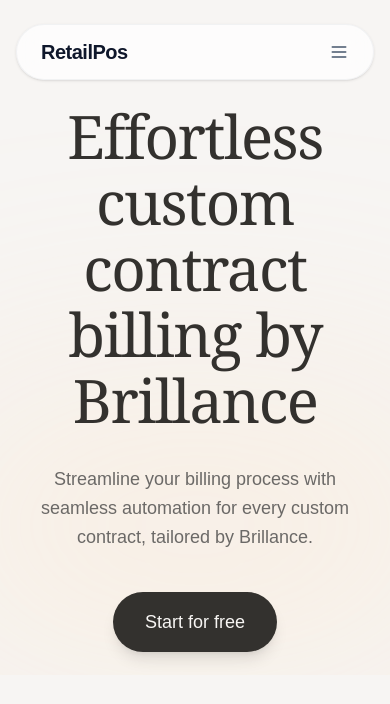
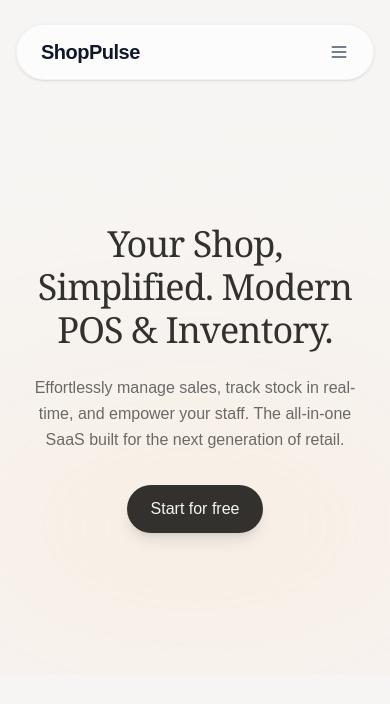
Before and after one commit to mdkabirulhossain/retailpos-frontend, a Next.js app: page / in a window 390 px wide. Shown: the top 704 px of the page. Built offline with nearby package versions, Linux system fonts and the light colour scheme.

Commit message:
Hero section now fully responsive for all th device

```diff
--- a/src/components/marketing/hero/Hero.tsx
+++ b/src/components/marketing/hero/Hero.tsx
@@ -4,16 +4,15 @@ const Hero = () => {
     <section className="relative flex flex-col items-center justify-center min-h-[80vh] px-4 pt-20 overflow-hidden">
       {/* Hero Content */}
       <div className="text-center max-w-4xl mx-auto z-10">
-        <h1 className="text-6xl md:text-7xl font-serif text-[#33312e] leading-[1.1] mb-8 tracking-tight">
-          Effortless custom contract <br /> billing by Brillance
+        <h1 className="text-4xl sm:text-5xl md:text-6xl lg:text-7xl font-serif text-[#33312e] leading-[1.2] md:leading-[1.1] mb-6 md:mb-8 tracking-tight px-2 sm:px-0">
+          Your Shop, Simplified. <br className="hidden sm:block" /> Modern POS & Inventory.
         </h1>
 
-        <p className="text-lg md:text-xl text-[#6b6967] max-w-2xl mx-auto mb-10 leading-relaxed">
-          Streamline your billing process with seamless automation <br className="hidden md:block" />
-          for every custom contract, tailored by Brillance.
+        <p className="text-base sm:text-lg md:text-xl text-[#6b6967] max-w-2xl mx-auto mb-8 md:mb-10 leading-relaxed px-2 sm:px-0">
+          Effortlessly manage sales, track stock in real-time, and empower your staff. The all-in-one SaaS built for the next generation of retail.
         </p>
 
-        <button className="bg-[#33312e] text-[#f7f5f3] px-8 py-4 rounded-full text-lg font-medium hover:opacity-90 transition-all shadow-lg active:scale-95">
+        <button className="bg-[#33312e] text-[#f7f5f3] px-6 py-3 md:px-8 md:py-4 rounded-full text-base md:text-lg font-medium hover:opacity-90 transition-all shadow-lg active:scale-95">
           Start for free
         </button>
       </div>
--- a/src/components/marketing/navbar/Navbar.tsx
+++ b/src/components/marketing/navbar/Navbar.tsx
@@ -13,7 +13,7 @@ const Navbar = () => {
         {/* Left Side: Logo and Links */}
         <div className="flex items-center gap-8">
           <Link href="/" className="text-xl font-semibold text-slate-900 tracking-tight" onClick={() => setIsOpen(false)}>
-            RetailPos
+            ShopPulse
           </Link>
 
           <div className="hidden md:flex items-center gap-6">
```
